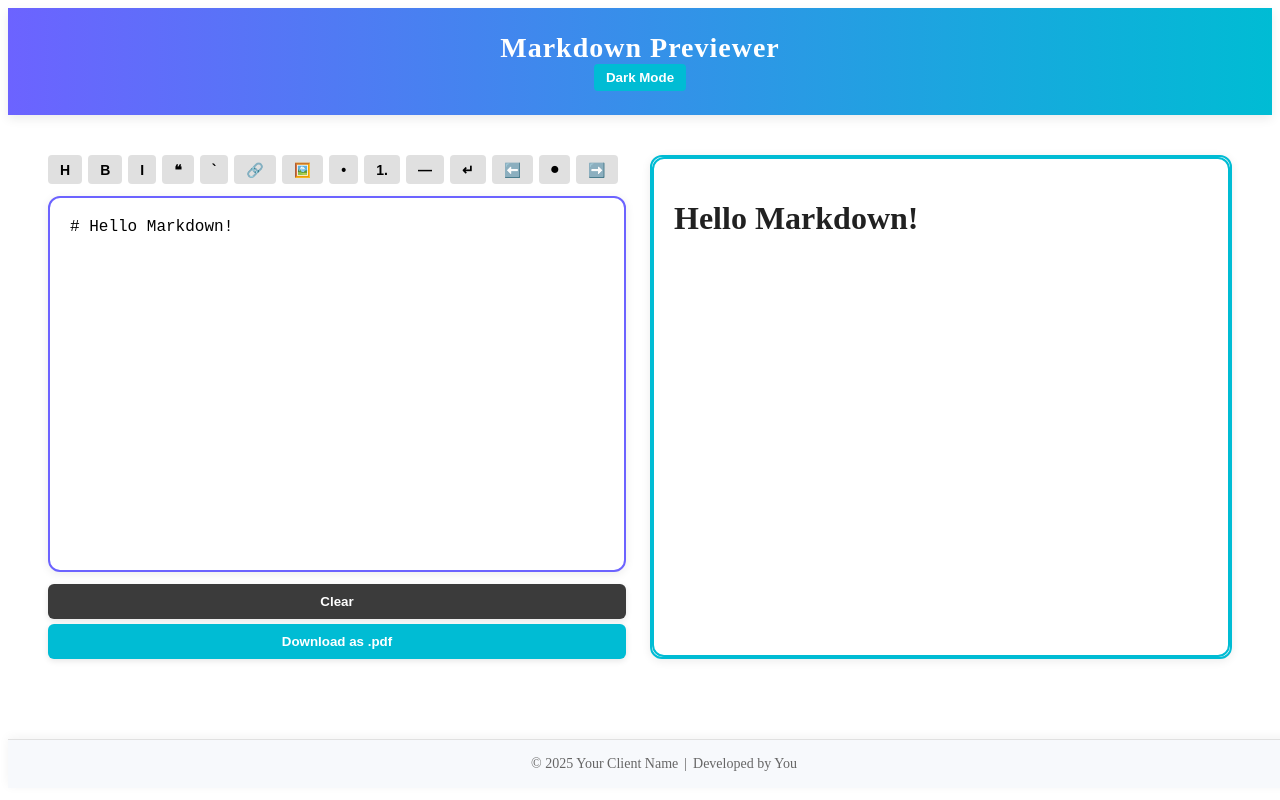
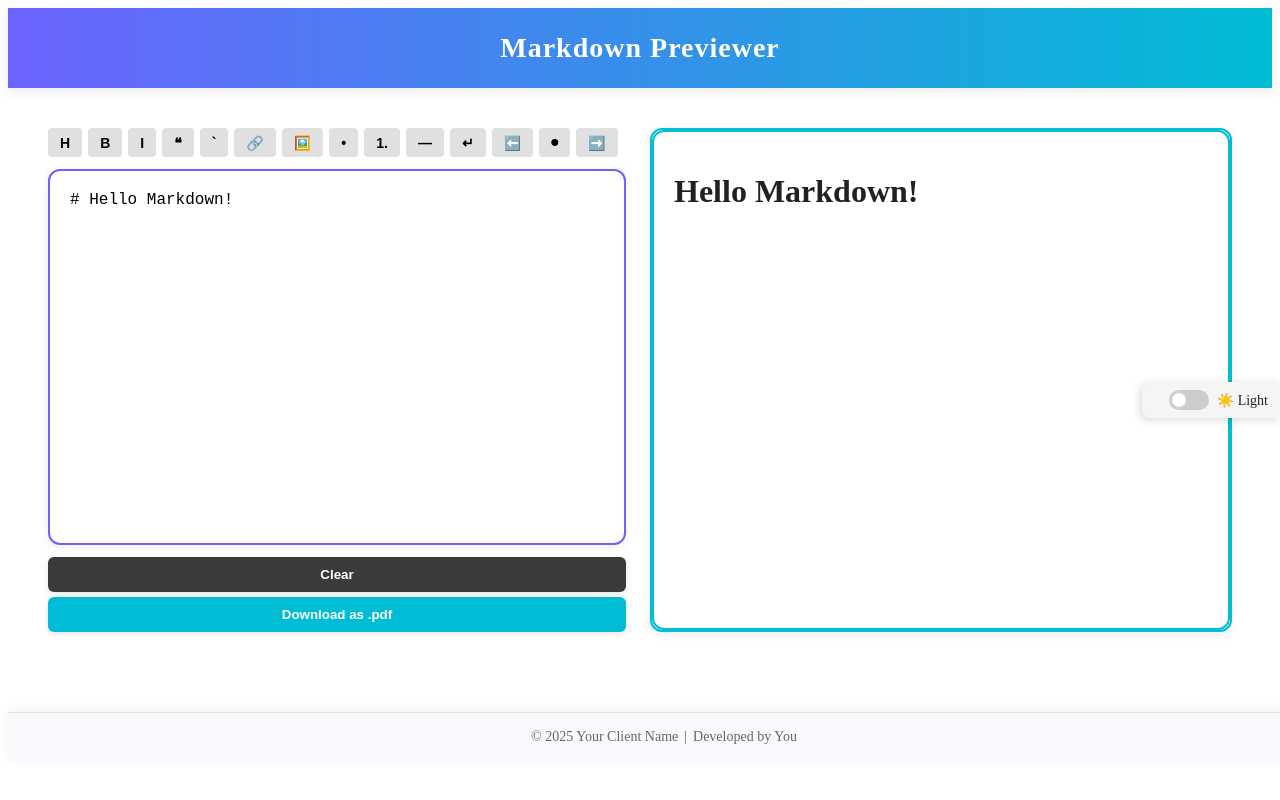
Before and after one commit to Waqar95/markdown-previewer, an Angular app: page / in a window 1280 px wide. Shown: the top 800 px of the page. Built offline with nearby package versions, Linux system fonts and the light colour scheme.

Commit message:
Moved dark/light mode toggle to side of screen with contrast styling

```diff
--- a/src/app/app.component.css
+++ b/src/app/app.component.css
@@ -1,50 +1,3 @@
-/* Light Theme (default) */
-body {
-  background-color: #ffffff;
-  color: #212121;
-}
-
-/* Dark Theme */
-body.dark-mode {
-  background-color: #121212;
-  color: #e0e0e0;
-}
-
-/* Adjust containers */
-body.dark-mode .container {
-  background-color: #1e1e1e;
-}
-
-body.dark-mode .preview-wrapper {
-  background-color: #2c2c2c;
-}
-
-body.dark-mode .preview {
-  color: #e0e0e0;
-}
-
-body.dark-mode textarea {
-  background-color: #1c1c1c;
-  color: #f5f5f5;
-  border: 1px solid #444;
-}
-
-/* Theme toggle button */
-.theme-toggle {
-  margin-left: auto;
-  padding: 6px 12px;
-  font-weight: bold;
-  border: none;
-  border-radius: 4px;
-  background-color: #00bcd4;
-  color: #fff;
-  cursor: pointer;
-}
-
-.theme-toggle:hover {
-  background-color: #0097a7;
-}
-
 /* Global Styles */
 body {
   margin: 0;
@@ -146,7 +99,6 @@ textarea:focus {
   font-weight: bold;
   box-shadow: 0 2px 6px rgba(0, 0, 0, 0.1);
   transition: background-color 0.2s ease;
-  character-spacing: 2px;
 }
 
 .clear-btn:hover {
--- a/src/app/app.component.html
+++ b/src/app/app.component.html
@@ -1,9 +1,15 @@
+<!-- Floating Theme Toggle -->
+<div class="theme-toggle-floating">
+  <label class="theme-switch">
+    <input type="checkbox" [checked]="isDarkMode" (change)="toggleTheme()" />
+    <span class="slider"></span>
+    <span class="mode-label">{{ isDarkMode ? "🌙 Dark" : "☀️ Light" }}</span>
+  </label>
+</div>
+
 <!-- Title Bar -->
 <header class="header">
   <h1>Markdown Previewer</h1>
-  <button class="theme-toggle" (class)="toggleTheme()">
-    {{ isDarkMode ? "Light Mode" : "Dark Mode" }}
-  </button>
 </header>
 
 <!-- Main Layout -->
--- a/src/styles.css
+++ b/src/styles.css
@@ -72,3 +72,79 @@ body.dark-mode .preview em {
 body.dark-mode .preview hr {
   border-color: #555;
 }
+/* Floating position */
+.theme-toggle-floating {
+  position: fixed;
+  top: 50%;
+  right: 0;
+  transform: translateY(-50%);
+  padding: 8px 12px;
+  background-color: #f5f5f5;
+  border-top-left-radius: 8px;
+  border-bottom-left-radius: 8px;
+  box-shadow: -2px 2px 8px rgba(0, 0, 0, 0.15);
+  z-index: 1000;
+}
+
+/* Adjust in dark mode */
+body.dark-mode .theme-toggle-floating {
+  background-color: #222;
+}
+
+/* Switch container */
+.theme-switch {
+  display: flex;
+  align-items: center;
+  gap: 8px;
+  cursor: pointer;
+  user-select: none;
+}
+
+/* Hidden checkbox */
+.theme-switch input {
+  opacity: 0;
+  width: 0;
+  height: 0;
+}
+
+/* Switch track */
+.slider {
+  position: relative;
+  width: 40px;
+  height: 20px;
+  background-color: #ccc;
+  border-radius: 34px;
+  transition: background-color 0.3s;
+}
+
+/* Thumb */
+.slider::before {
+  content: "";
+  position: absolute;
+  height: 14px;
+  width: 14px;
+  left: 3px;
+  top: 3px;
+  background-color: white;
+  border-radius: 50%;
+  transition: transform 0.3s;
+}
+
+/* Checked styles */
+.theme-switch input:checked + .slider {
+  background-color: #00bcd4;
+}
+
+.theme-switch input:checked + .slider::before {
+  transform: translateX(20px);
+}
+
+/* Mode label styling */
+.mode-label {
+  font-size: 14px;
+  color: #222;
+}
+
+body.dark-mode .mode-label {
+  color: #fff;
+}
```
